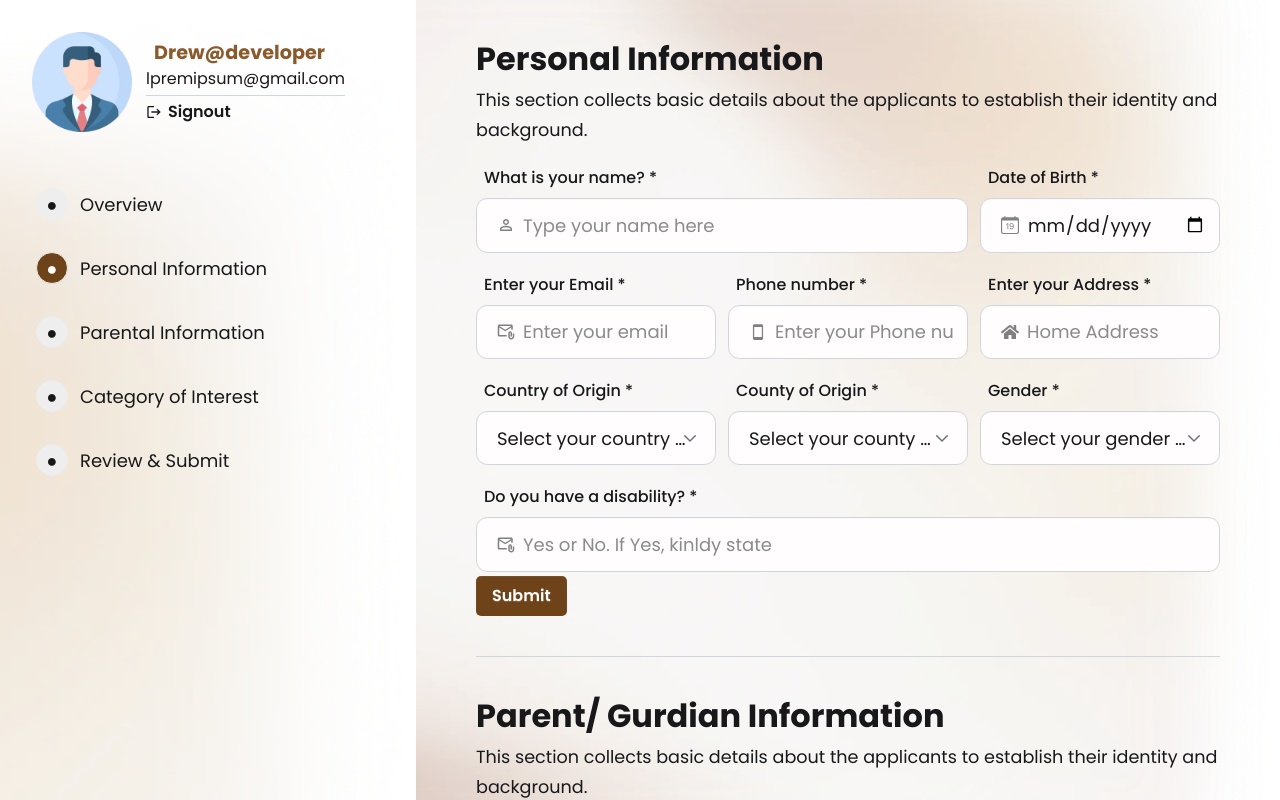
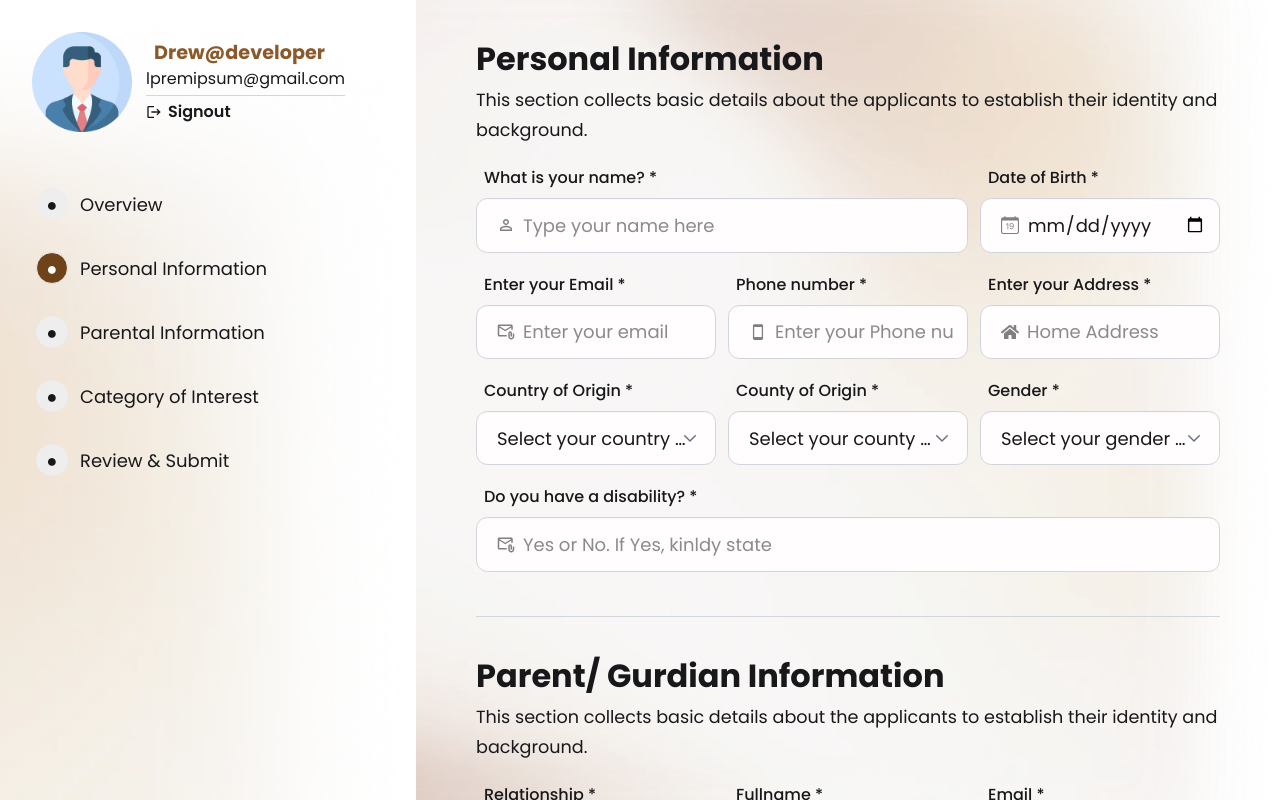
Before and after one commit to drew-tech-lr/gpfa-ams, a Next.js app: page /user/application-form in a window 1280 px wide. Built offline with nearby package versions, Linux system fonts and the light colour scheme.

Commit message:
change path2

```diff
--- a/app/user/application-form/form-sessions/PersonalInfo.tsx
+++ b/app/user/application-form/form-sessions/PersonalInfo.tsx
@@ -227,7 +227,6 @@ const personalInfo = ({ onActive }: { onActive: () => void }) => {
                 </label>
               </div>
             </div>
-            <Button btnLabel="Submit" />
         </div>
       </SectionWrapper>
       <hr className="my-10 border-t border-gray-300" />
```
